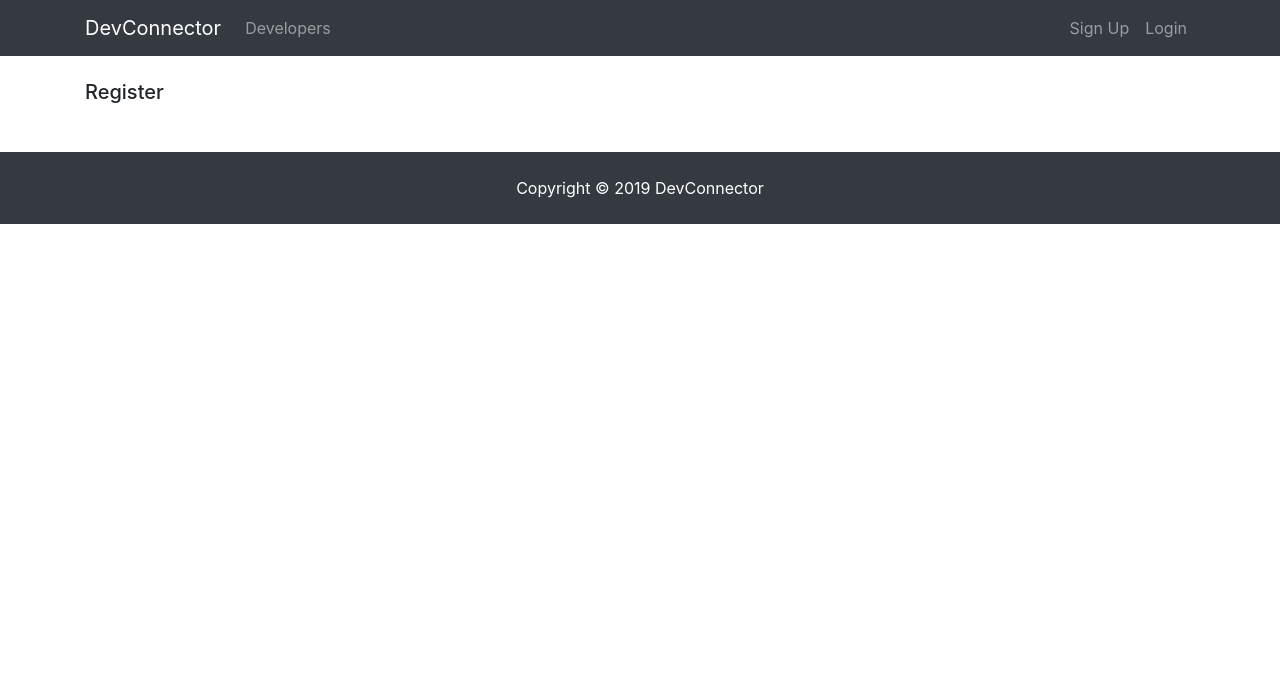
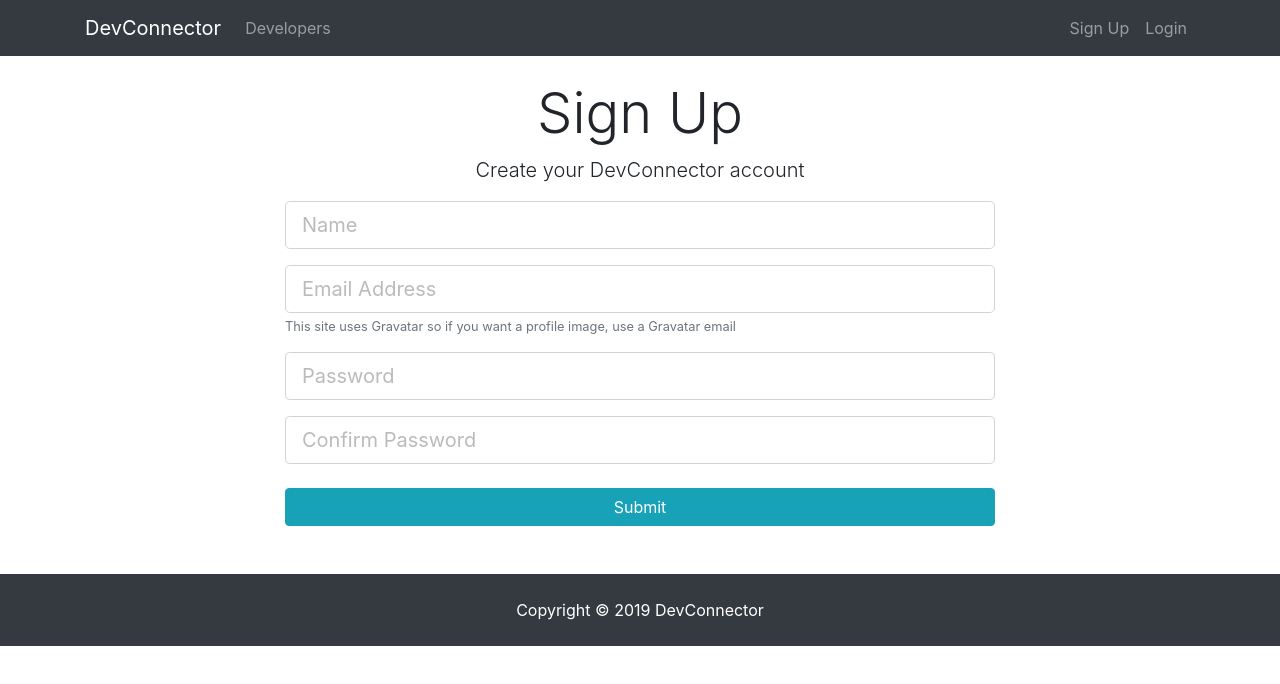
Before and after one commit to 1mauricio4/devconnector, a React (Create React App) app in the folder client/: page /register in a window 1280 px wide. Shown: the top 684 px of the page. Built offline with nearby package versions, Linux system fonts and the light colour scheme.

Commit message:
Add register theme and initiate  state

```diff
--- a/client/src/components/auth/Register.jsx
+++ b/client/src/components/auth/Register.jsx
@@ -1,10 +1,98 @@
 import React, { Component } from "react";
 
 export default class Register extends Component {
+  constructor() {
+    super();
+    this.state = {
+      name: "",
+      email: "",
+      password: "",
+      passwordTwo: "",
+      errors: {}
+    };
+    this.handleChange = this.handleChange.bind(this);
+    this.handleSubmit = this.handleSubmit.bind(this);
+  }
+
+  handleChange(event) {
+    this.setState({
+      [event.target.name]: event.target.value
+    });
+  }
+
+  handleSubmit(event) {
+    event.preventDefault();
+
+    const newUser = {
+      name: this.state.name,
+      email: this.state.email,
+      password: this.state.password,
+      passwordTwo: this.state.passwordTwo
+    };
+
+    console.log(newUser);
+  }
+
   render() {
     return (
-      <div>
-        <h5>Register </h5>
+      <div className="register">
+        <div className="container">
+          <div className="row">
+            <div className="col-md-8 m-auto">
+              <h1 className="display-4 text-center">Sign Up</h1>
+              <p className="lead text-center">
+                Create your DevConnector account
+              </p>
+              <form onSubmit={this.handleSubmit}>
+                <div className="form-group">
+                  <input
+                    type="text"
+                    className="form-control form-control-lg"
+                    placeholder="Name"
+                    name="name"
+                    value={this.state.name}
+                    onChange={this.handleChange}
+                  />
+                </div>
+                <div className="form-group">
+                  <input
+                    type="email"
+                    className="form-control form-control-lg"
+                    placeholder="Email Address"
+                    name="email"
+                    value={this.state.email}
+                    onChange={this.handleChange}
+                  />
+                  <small className="form-text text-muted">
+                    This site uses Gravatar so if you want a profile image, use
+                    a Gravatar email
+                  </small>
+                </div>
+                <div className="form-group">
+                  <input
+                    type="password"
+                    className="form-control form-control-lg"
+                    placeholder="Password"
+                    name="password"
+                    value={this.state.password}
+                    onChange={this.handleChange}
+                  />
+                </div>
+                <div className="form-group">
+                  <input
+                    type="password"
+                    className="form-control form-control-lg"
+                    placeholder="Confirm Password"
+                    name="passwordTwo"
+                    value={this.state.passwordTwo}
+                    onChange={this.handleChange}
+                  />
+                </div>
+                <input type="submit" className="btn btn-info btn-block mt-4" />
+              </form>
+            </div>
+          </div>
+        </div>
       </div>
     );
   }
```
